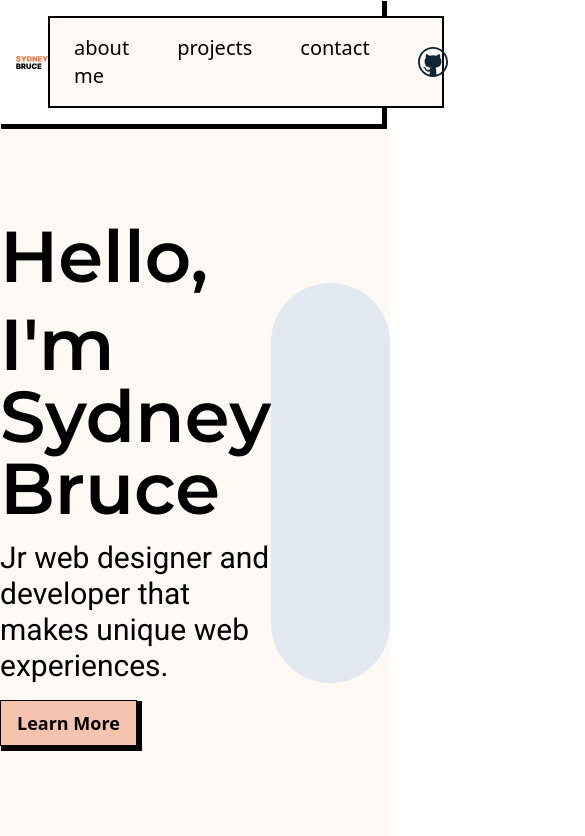
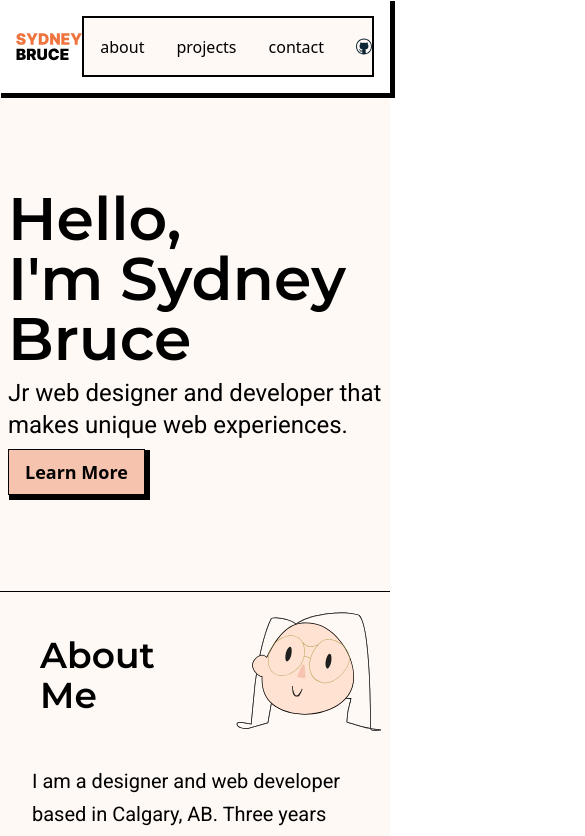
Before and after one commit to sydneyYYC/portfolio-2024, a SvelteKit app: page / in a window 390 px wide. Shown: the top 836 px of the page, 585 px wide, since content can reach past the window. Built offline with nearby package versions, Linux system fonts and the light colour scheme; a web font is replaced by a local one.

Commit message:
add mobile styles

```diff
--- a/src/lib/Footer.svelte
+++ b/src/lib/Footer.svelte
@@ -1,19 +1,19 @@
 <script>
     export let footerItems = [
-    {name: "about me", href:"#about"},
+    {name: "about", href:"#about"},
     {name: "projects", href: "#projects"},
     {name: "contact", href:"/"}
   ];
 </script>
 
 <footer class="border-2 border-black bg-[#FEF9F5] flex justify-around p-4 h-[10rem] items-center">
-  <div class="a max-w-max p-2 py-4">
-    <a href="https://github.com/sydneyYYC"><img src="./assets/github.svg" alt="github logo" class= "w-[45px] h-[45px] mx-4"></a>
+  <div class="a max-w-max lg:p-2 py-4">
+    <a href="https://github.com/sydneyYYC"><img src="./assets/github.svg" alt="github logo" class= "w-[45px] h-[45px] lg:mx-4 mx-2"></a>
   </div>
   <div class="flex flex-col justify-around self-end">
   <ul class="flex justify-around items-center">
     {#each footerItems as {name , href}}
-    <a href={href}><li class="p-2 mx-2 px-4 text-lg">{name}</li></a>
+    <a href={href}><li class="p-2 lg:mx-2 px-2 lg:px-4 text-lg">{name}</li></a>
     {/each}
   </ul>
   <p class="text-md m-2 p-2 text-center">&copy;Sydney Bruce</p>
--- a/src/lib/NavBar.svelte
+++ b/src/lib/NavBar.svelte
@@ -2,20 +2,20 @@
 	import { animate } from "motion";
 
   export let navItems = [
-    {name: "about me", href:"#about"},
+    {name: "about", href:"#about"},
     {name: "projects", href: "#projects"},
     {name: "contact", href:"/"}
   ];
 
 </script>
-<header class=" z-10 max-w-max border-2 border-black flex g-4 items-center self-center m-4 drop-shadow-flat mr-[4rem] bg-[#FEF9F5]">
+<header class=" z-10 max-w-max border-2 border-black flex g-4 items-center self-center m-4 drop-shadow-flat lg:mr-[4rem] bg-[#FEF9F5]">
   <ul class="flex justify-around item-center">
     {#each navItems as {name , href}}
-      <a href={href}><li class="p-2 m-2 px-4 text-xl">{name}</li></a>
+      <a href={href}><li class="p-2 m-2 lg:px-4 px-2 text-md lg:text-xl">{name}</li></a>
     {/each}
   </ul>
   <div class="a max-w-max p-2 py-4">
-    <a href="https://github.com/sydneyYYC"><img src="./assets/github.svg" alt="github logo" class= "w-[30px] h-[30px] mx-4"></a>
+    <a href="https://github.com/sydneyYYC"><img src="./assets/github.svg" alt="github logo" class= "lg:w-[30px] lg:h-[30px] lg:mx-4 w-[25px] h-[25px] mx-2"></a>
   </div>
 </header>
 
--- a/src/lib/ReverseWorkcard.svelte
+++ b/src/lib/ReverseWorkcard.svelte
@@ -4,7 +4,7 @@
   export let revProjectTitle = "Title of Project"
   export let revDescription = "Lorem ipsum dolor sit amet consectetur adipisicing elit. Ducimus hic quisquam iste ipsum earum tenetur deserunt, nam impedit officiis? Assumenda amet excepturi libero cumque ab totam dignissimos esse? Odio, excepturi? Ratione, debitis. Debitis quam soluta."
 </script>
-
+<!-- TODO: ADD MOBILE STYLES TO THIS -->
 <aside id="card-work" class="min-w-screen grid grid-cols-12 grid-rows-2">
   <div class="border-[1.5px] bg-white border-black w-[20rem] flex flex-col z-10 col-start-9 col-span-3 row-start-1 row-span-2 self-center">
     <h5 class="text-2xl border-b-[1px] border-black m-4 p-2 mt-[2rem]">{revProjectTitle}</h5>
--- a/src/lib/Workcard.svelte
+++ b/src/lib/Workcard.svelte
@@ -2,12 +2,12 @@
   export let img = "/placeholder.jpg";
   export let alt = "placeholder";
   export let projectTitle = "Title of Project"
-  export let description = "Lorem ipsum dolor sit amet consectetur adipisicing elit. Ducimus hic quisquam iste ipsum earum tenetur deserunt, nam impedit officiis? Assumenda amet excepturi libero cumque ab totam dignissimos esse? Odio, excepturi? Ratione, debitis. Debitis quam soluta."
+  export let description = "Lorem ipsum dolor sit amet consectetur adipisicing elit. Ducimus hic quisquam iste ipsum earum tenetur deserunt, nam impedit officiis?"
 </script>
 
 <aside id="card-work" class="min-w-screen grid grid-cols-12 grid-rows-2">
   <!-- TODO: ADD PROJECT -->
-  <div class="border-[1.5px] bg-white border-black w-[20rem] flex flex-col z-10 col-start-2 col-span-4 row-start-1 row-span-2 self-center">
+  <div class="border-[1.5px] bg-white border-black w-[16rem] lg:w-[20rem] flex flex-col z-10 col-start-2 col-span-4 row-start-1 row-span-2 self-center">
     <h5 class="text-2xl border-b-[1px] border-black m-4 p-2 mt-[2rem]">{projectTitle}</h5>
     <p class="mt-4 mx-4 text-lg">{description}</p>
     <button class="border-[1px] border-black max-w-max self-center m-2 p-4 mb-4 hover:bg-pupink text-lg font-semibold">See More</button>
--- a/src/routes/+layout.svelte
+++ b/src/routes/+layout.svelte
@@ -10,9 +10,9 @@
 
 <!-- <div class="m-auto bg-[#FEF9F5] max-h-min max-w-max z-10"><NavBar></NavBar></div> -->
 <main class="flex flex-col">
-	<header class="flex justify-between items-center sticky top-0 bg-white max-w-[98vw]">
+	<header class="flex justify-between items-center sticky top-0 bg-white max-w-[100vw] z-20">
 		<div>
-			<img src="./assets/SYDNEY-BRUCE.svg" alt="sydney bruce wordmark" class="w-auto h-[65px] m-4">
+			<img src="./assets/SYDNEY-BRUCE.svg" alt="sydney bruce wordmark" class="w-auto h-[55px] lg:h-[65px] m-4">
 		</div>
 		<div class="flex items-center justify-between">
 			<NavBar />
--- a/src/routes/+page.svelte
+++ b/src/routes/+page.svelte
@@ -34,22 +34,22 @@
   <!-- header/hero section -->
 <div class="flex items-center justify-around my-[6rem]">
   <div>
-    <h1 class="text-bold text-7xl mb-4">Hello,</h1>
-    <h1 class="text-bold text-7xl mb-4"> I'm Sydney Bruce</h1>
-    <p class="text-3xl max-w-[35ch] mb-4">Jr web designer and developer that makes unique web experiences.</p>
-    <a href="#about"><button class="bg-pupink max-w-max px-4 py-2 text-lg font-semibold border-[1.5px] border-black">Learn More</button></a>
+    <h1 class="text-6xl ml-2 text-bold lg:text-7xl lg:mb-4">Hello,</h1>
+    <h1 class="text-6xl ml-2 mb-2 text-bold lg:text-7xl lg:mb-4"> I'm Sydney Bruce</h1>
+    <p class="text-2xl ml-2 mb-2 lg:text-3xl max-w-[35ch] lg:mb-4">Jr web designer and developer that makes unique web experiences.</p>
+    <a href="#about"><button class="ml-2 bg-pupink max-w-max px-4 py-2 text-lg font-semibold border-[1.5px] border-black">Learn More</button></a>
   </div>
-  <div class="bg-slate-200 rounded-full w-[400px] h-[400px]">
+  <div class="bg-slate-200 rounded-full w-[0] h-[0] lg:w-[400px] lg:h-[400px]">
   </div>
 </div>
   <!-- about me section -->
 <section class="border-y-[1.5px] border-black pb-[5rem]" id="about">
   <div class="flex g-2 items-center mt-4">
-    <h2 class="text-5xl p-2 ml-[10rem] mr-2">About Me</h2>
+    <h2 class=" text-4xl lg:text-5xl p-2 lg:ml-[10rem] mx-[2rem]">About Me</h2>
     <img id = "box" src="./assets/self.svg" alt = "hand drawn self portrait" class="w-[9rem] h-auto">
     <!-- <img id="box" src="./assets/hand.svg" alt="drawing of hand" class="w-[5rem] h-auto"> -->
   </div>
-  <div class="mx-[10rem] py-2 my-4 text-xl min-w-[40ch]">
+  <div class=" mx-[2rem] lg:mx-[10rem] py-2 my-4 text-xl lg:text-2xl lg:min-w-[90ch] max-w-[36ch] leading-relaxed">
     <p class="mb-4">
       I am a designer and web developer based in Calgary, AB.
       Three years ago I moved to Calgary from Ontario for my BFA at Alberta University of the Arts.
@@ -70,7 +70,7 @@
 <section id="projects">
   <h2 class="text-5xl p-2 text-center my-[6rem]">See my Work!</h2>
   <Workcard />
-  <ReverseWorkcard />
+
 </section>
 
 <style>
```
